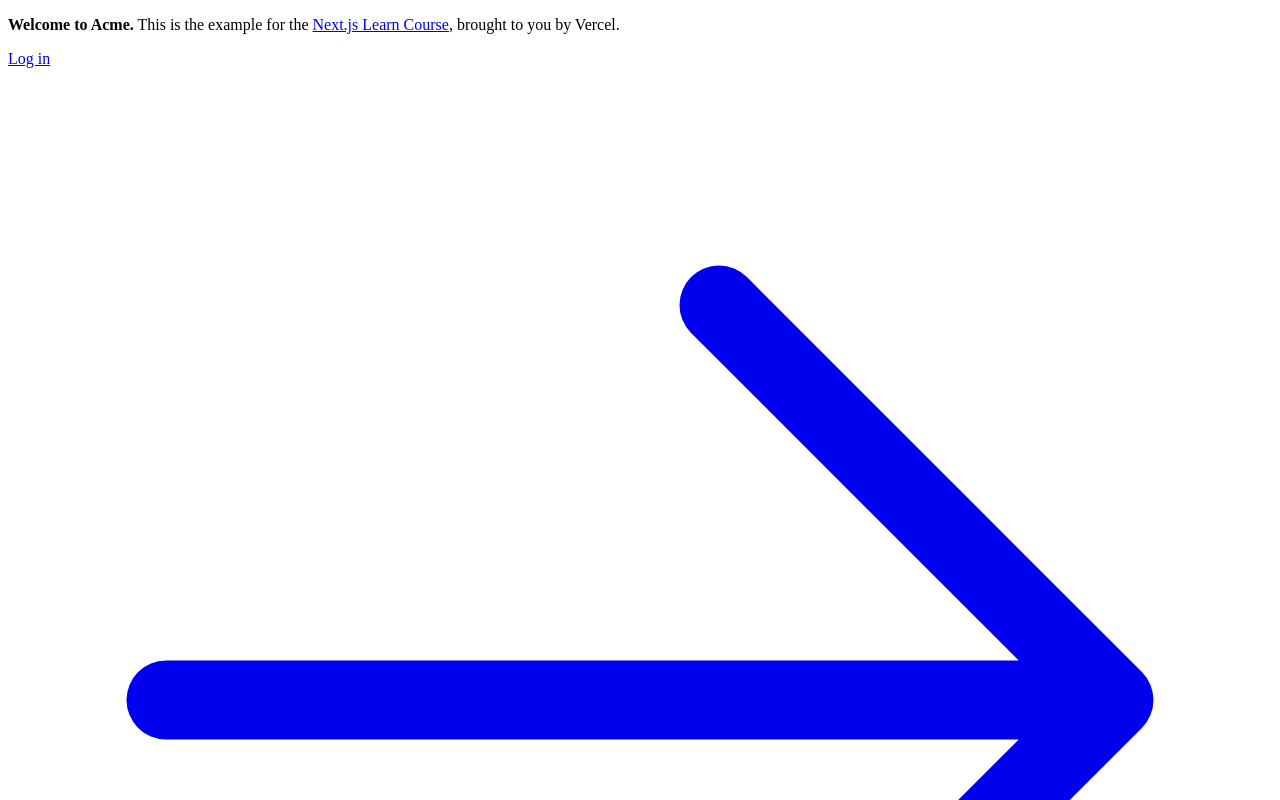
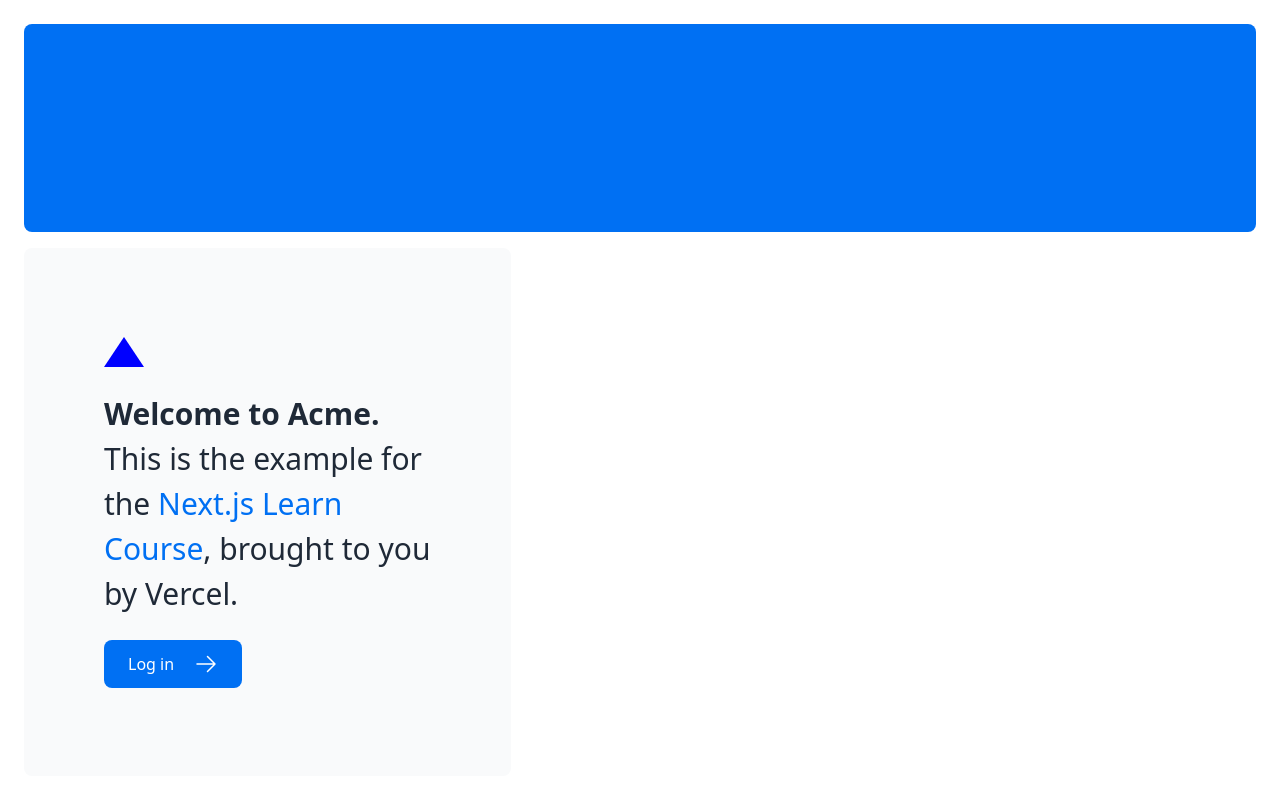
Before and after one commit to utkarsh-patadiya/next-js, a Next.js app in the folder nextjs-dashboard/: page / in a window 1280 px wide. Shown: the top 800 px of the page. Built offline with nearby package versions, Linux system fonts and the light colour scheme.

Commit message:
added styles css

```diff
--- a/nextjs-dashboard/app/layout.tsx
+++ b/nextjs-dashboard/app/layout.tsx
@@ -1,3 +1,5 @@
+import '@/app/ui/global.css';
+
 export default function RootLayout({
   children,
 }: {
--- a/nextjs-dashboard/app/page.tsx
+++ b/nextjs-dashboard/app/page.tsx
@@ -1,6 +1,8 @@
 import AcmeLogo from '@/app/ui/acme-logo';
 import { ArrowRightIcon } from '@heroicons/react/24/outline';
 import Link from 'next/link';
+import styles from '@/app/ui/home.module.css';
+
 
 export default function Page() {
   return (
@@ -10,6 +12,7 @@
       </div>
       <div className="mt-4 flex grow flex-col gap-4 md:flex-row">
         <div className="flex flex-col justify-center gap-6 rounded-lg bg-gray-50 px-6 py-10 md:w-2/5 md:px-20">
+          <div className={styles.shape} />
           <p className={`text-xl text-gray-800 md:text-3xl md:leading-normal`}>
             <strong>Welcome to Acme.</strong> This is the example for the{' '}
             <a href="https://nextjs.org/learn/" className="text-blue-500">
--- /dev/null
+++ b/nextjs-dashboard/app/ui/home.module.css
@@ -0,0 +1,7 @@
+.shape {
+    height: 0;
+    width: 0;
+    border-bottom: 30px solid blue;
+    border-left: 20px solid transparent;
+    border-right: 20px solid transparent;
+  }
```
Also changed, not shown: 1 other file (tests, documents, lock files or other folders).
